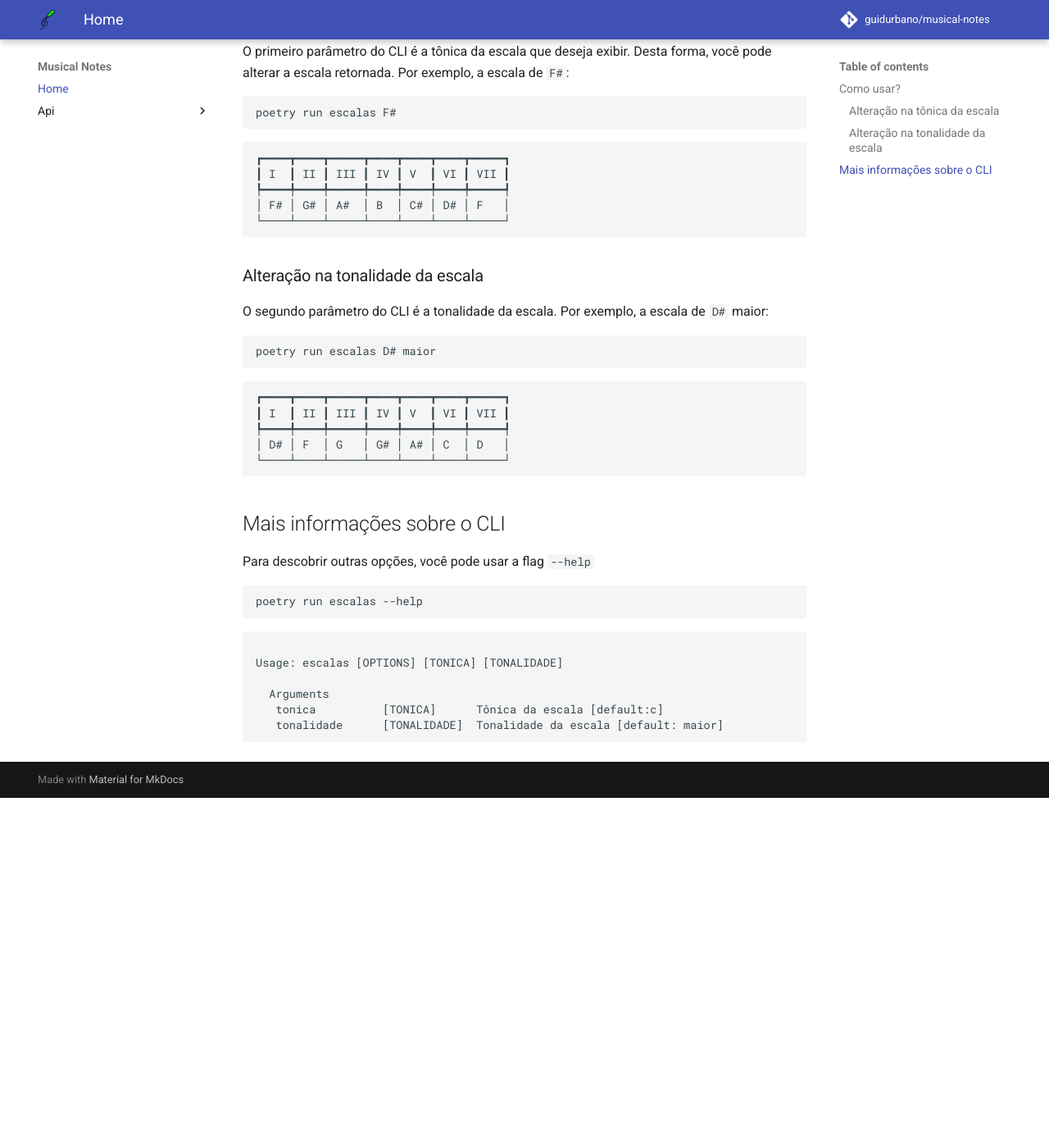
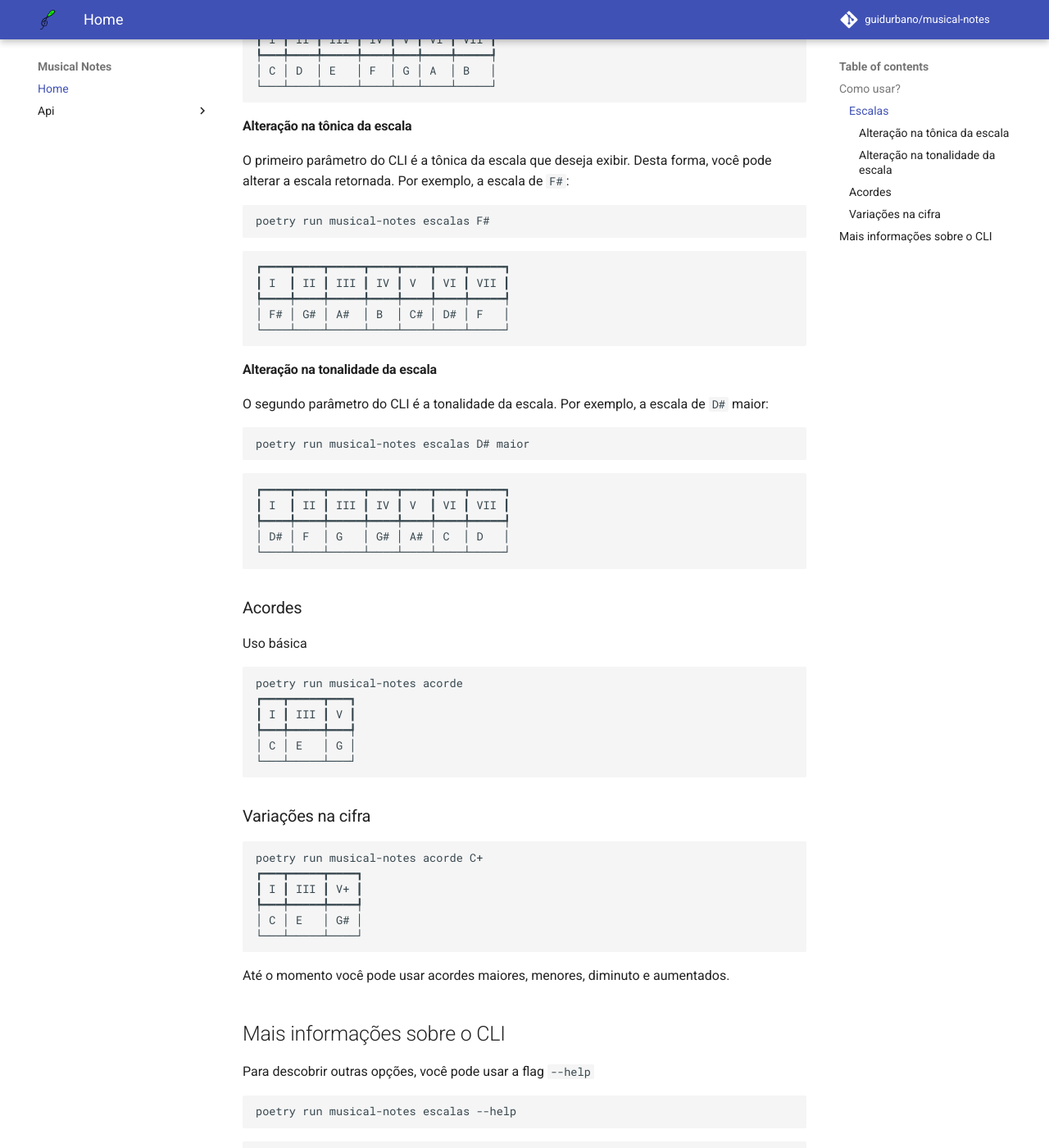
Before and after one commit to guidurbano/musical-notes, an MkDocs documentation site: the page built from docs/index.md, in a window 1280 px wide and 1400 px high, scrolled down 946 px. Shown: the whole window at 82% size. Built offline with MkDocs 1.6.1 and Material for MkDocs 9.7.7, drawn with Linux system fonts in a browser that asks for light colours; comment, search, counter and statistics services are not loaded; before the commit the page ends 1919 px from its top, so only the background shows below that; some of the changed text lies outside the part shown.

Commit message:
atualizando docs incluindo acordes
Signed-off-by: guilhermedurbano <guilhermedurbano@gmail.com>

````diff
--- a/docs/index.md
+++ b/docs/index.md
@@ -1,12 +1,19 @@
 ![project_logo](assets/logo.png){ width="400" .center }
 # Musical notes
 
+Notas musicais é um CLI para ajudar na formação de escalas e acordes
+
+Temos dois comandos disponíveis: `escala` e `acorde`
+
 ## Como usar?
+### Escalas
+
+
 
 Você pode chamar as escalas via linha de comando. Por exemplo:
 
 ```bash
-poetry run escalas
+poetry run musical-notes escala
 ```
 
 Retornando os graus e as notas correspondentes a essa escala:
@@ -18,13 +25,13 @@ Retornando os graus e as notas correspondentes a essa escala:
 └───┴────┴─────┴────┴───┴────┴─────┘
 ```
 
-### Alteração na tônica da escala
+#### Alteração na tônica da escala
 
 O primeiro parâmetro do CLI é a tônica da escala que deseja exibir. Desta forma,
 você pode alterar a escala retornada. Por exemplo, a escala de `F#`:
 
 ```bash
-poetry run escalas F#
+poetry run musical-notes escalas F#
 ```
 
 ```
@@ -35,13 +42,13 @@ poetry run escalas F#
 └────┴────┴─────┴────┴────┴────┴─────┘
 ```
 
-### Alteração na tonalidade da escala
+#### Alteração na tonalidade da escala
 
 O segundo parâmetro do CLI é a tonalidade da escala.
 Por exemplo, a escala de `D#` maior:
 
 ```bash
-poetry run escalas D# maior
+poetry run musical-notes escalas D# maior
 ```
 
 ```
@@ -52,12 +59,38 @@ poetry run escalas D# maior
 └────┴────┴─────┴────┴────┴────┴─────┘
 ```
 
+### Acordes
+
+Uso básica
+
+```bash
+poetry run musical-notes acorde
+┏━━━┳━━━━━┳━━━┓
+┃ I ┃ III ┃ V ┃
+┡━━━╇━━━━━╇━━━┩
+│ C │ E   │ G │
+└───┴─────┴───┘
+```
+
+### Variações na cifra
+
+```bash
+poetry run musical-notes acorde C+
+┏━━━┳━━━━━┳━━━━┓
+┃ I ┃ III ┃ V+ ┃
+┡━━━╇━━━━━╇━━━━┩
+│ C │ E   │ G# │
+└───┴─────┴────┘
+```
+
+Até o momento você pode usar acordes maiores, menores, diminuto e aumentados.
+
 ## Mais informações sobre o CLI
 
 Para descobrir outras opções, você pode usar a flag `--help`
 
 ```bash
-poetry run escalas --help
+poetry run musical-notes escalas --help
 ```
 
 
````
